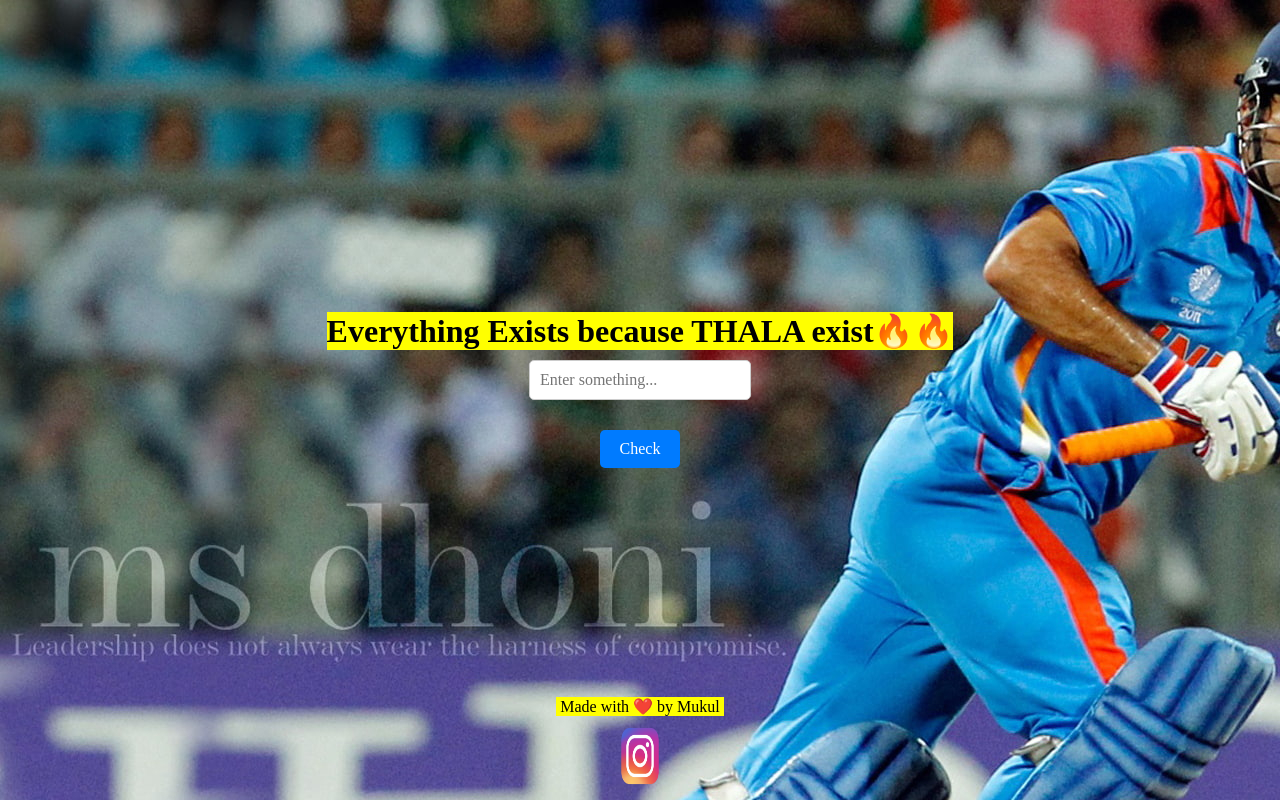
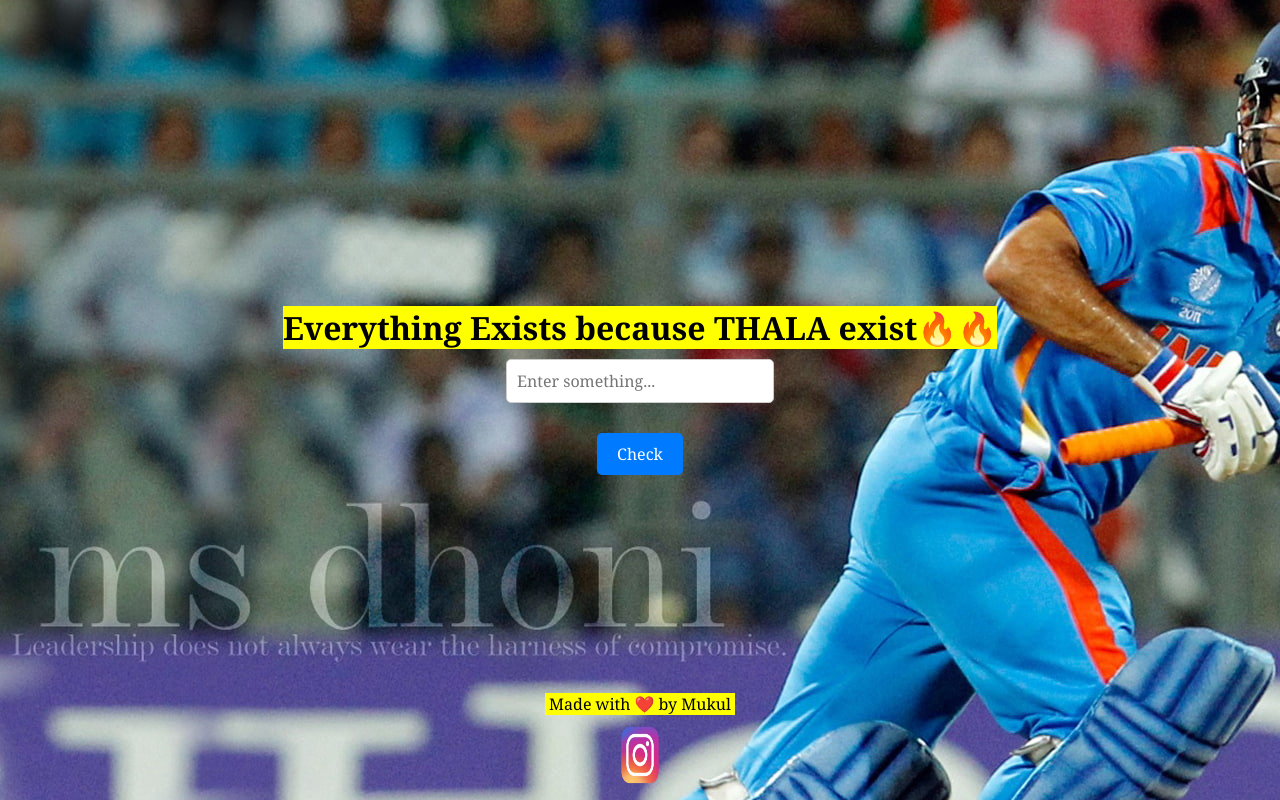
Before and after one commit to Mukul2301/thala-project, a React (Create React App) app: page / in a window 1280 px wide. Built offline with nearby package versions, Linux system fonts and the light colour scheme.

Commit message:
font change

```diff
--- a/src/App.css
+++ b/src/App.css
@@ -1,5 +1,5 @@
 * {
-  font-family: cursive;
+  font-family: Georgia, "Times New Roman", Times, serif;
   margin: 0;
   padding: 0;
 }
```
